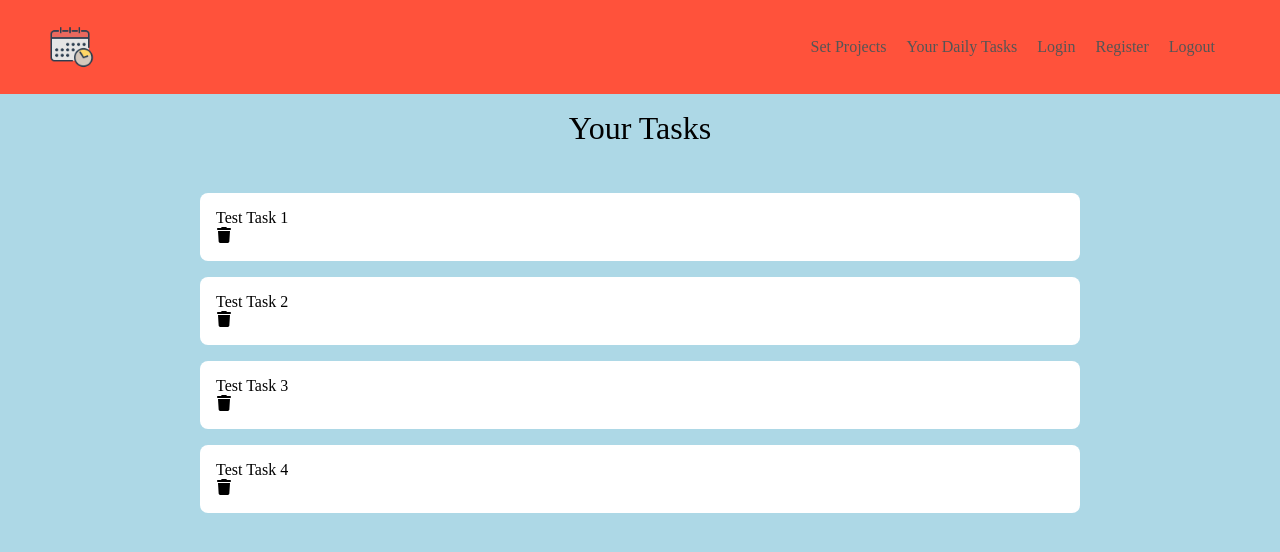
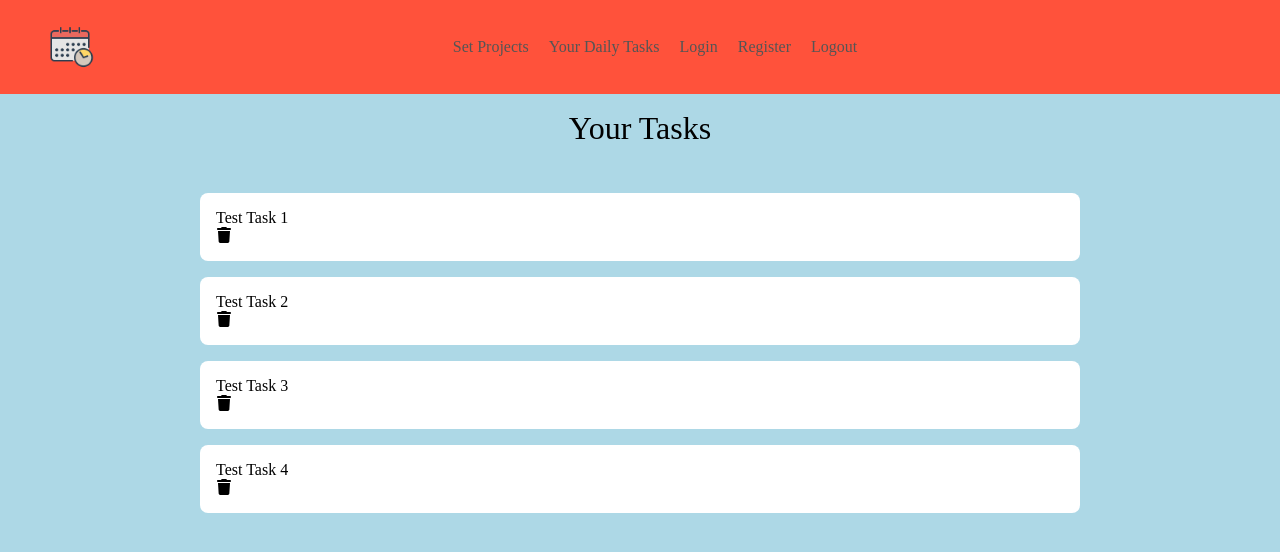
Before and after one commit to ojr4316/meetandhack, a Next.js app in the folder frontend/: page /daily-tasks in a window 1280 px wide. Shown: the top 552 px of the page. Built offline with nearby package versions, Linux system fonts and the light colour scheme.

Commit message:
changes nav alignment

```diff
--- a/frontend/styles/Layout.module.css
+++ b/frontend/styles/Layout.module.css
@@ -5,7 +5,7 @@
 }
 .nav{
   flex: 1;
-  text-align: right;
+  text-align: center;
 }
 .nav ul{
   display: inline-block;
@@ -22,10 +22,14 @@
 }
 .nav ul li{
   display: inline-block;
+  align-items: center;
   margin-right: 20px;
 }
 .logo{
   size: 50%;
+}
+.nav ul li a :active{
+  border-bottom: 2px solid blue;
 }
 .a{
   border-radius: 10%;
```
